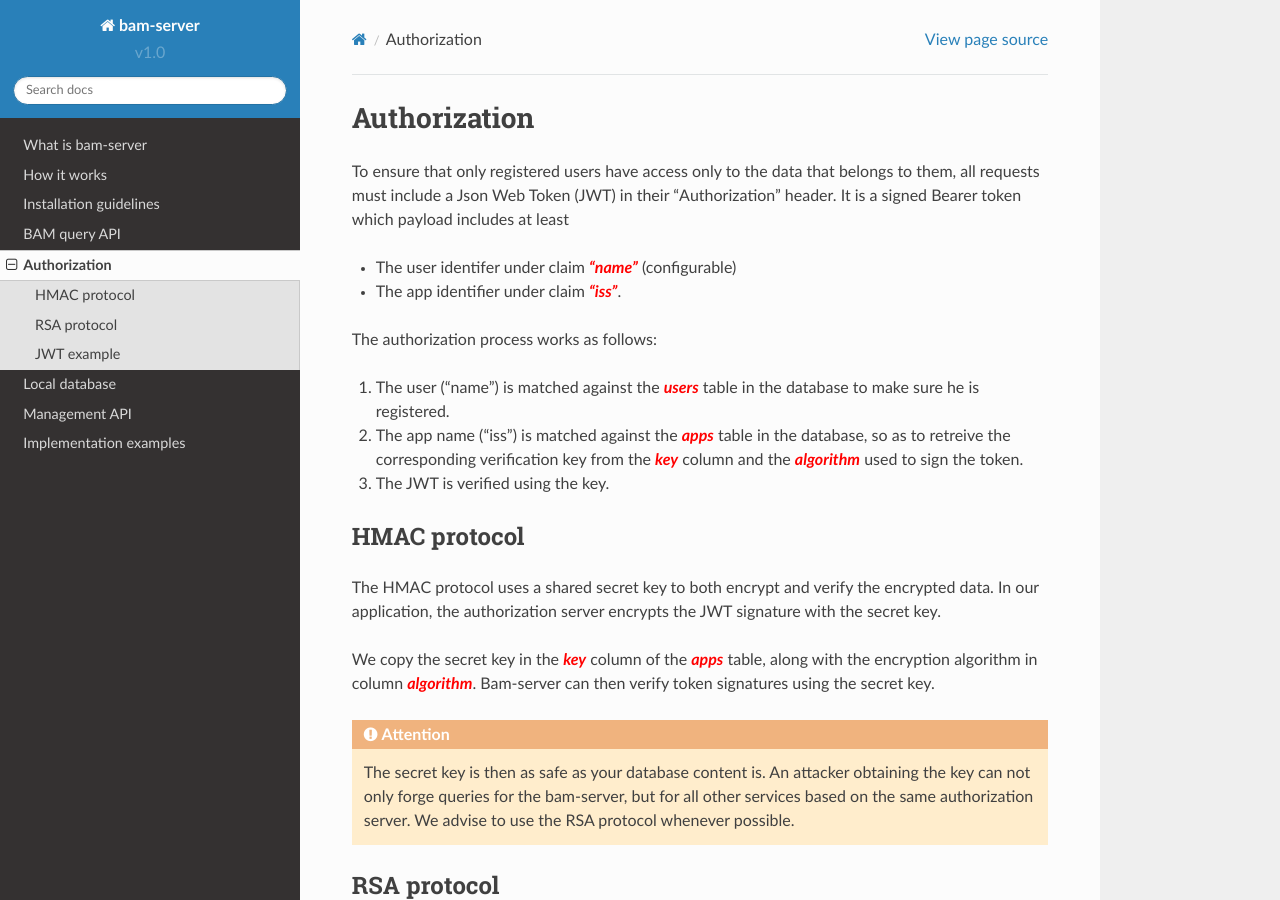
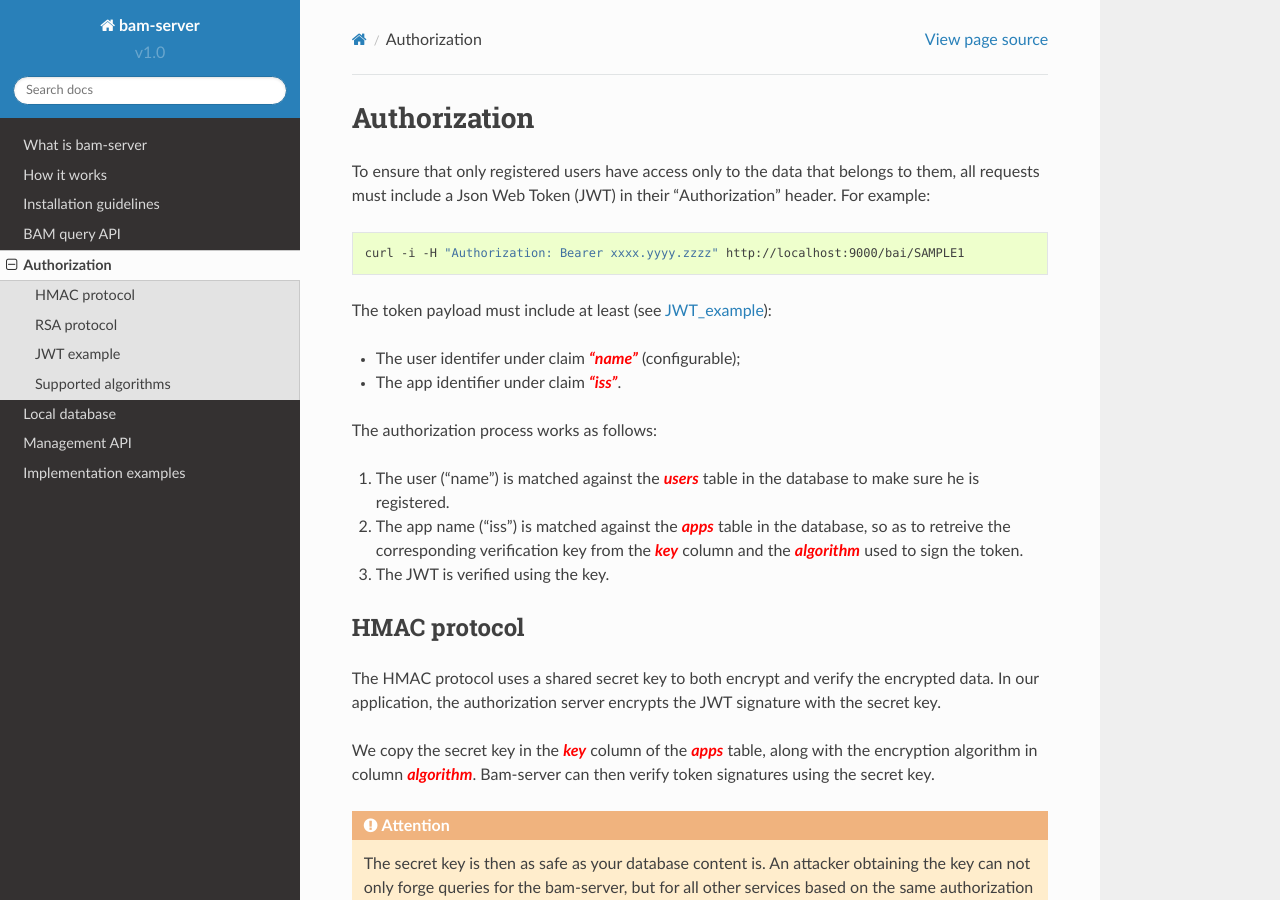
Before and after one commit to chuv-ssrc/bam-server-scala, a Sphinx documentation site: the page built from docs/src/auth.rst, in a window 1280 px wide and 900 px high. Built offline with Sphinx 7.4.7 and the Read the Docs theme 2.0.0, drawn with Linux system fonts in a browser that asks for light colours; some of the changed text lies outside the part shown.

Commit message:
crypto algorithms

```diff
--- a/docs/src/auth.rst
+++ b/docs/src/auth.rst
@@ -3,10 +3,15 @@
 =============
 
 To ensure that only registered users have access only to the data that belongs to them,
-all requests must include a Json Web Token (JWT) in their "Authorization" header.
-It is a signed Bearer token which payload includes at least
+all requests must include a Json Web Token (JWT) in their "Authorization" header. For example:
 
-* The user identifer under claim `"name"` (configurable)
+.. code:: bash
+
+    curl -i -H "Authorization: Bearer xxxx.yyyy.zzzz" http://localhost:9000/bai/SAMPLE1
+
+The token payload must include at least (see JWT_example_):
+
+* The user identifer under claim `"name"` (configurable);
 * The app identifier under claim `"iss"`.
 
 The authorization process works as follows:
@@ -77,12 +82,14 @@
 .. note::
 
   Database TEXT fields can only hold one line of text.
-  You must replace all line returns by **`\\n`**, for instance:
+  You must replace all line returns by ``\n``, for instance:
 
   .. code:: bash
 
       -----BEGIN RSA PUBLIC KEY-----\nMFwwDQYJKoZIhvcNAQEBBQADSwAwSAJBAK7ttYaE/1ldsb0OJQDQhhDWqwuFWIyt\nxgYIJH1HYA4UpA/Nm24fERIA1xi2Pomep6VTnQ/ThFP5hn2NyITwCIsCAwEAAQ==\n-----END RSA PUBLIC KEY-----
 
+
+.. _JWT_example:
 
 JWT example
 -----------
@@ -118,3 +125,22 @@
     <Base64(Header)>.<Base64(Payload)>.<Base64(Signature)>
 
 For more details on JWTs, see `jwt.io <jwt.io>`_.
+
+
+Supported algorithms
+--------------------
+
+The values in the first column are the ones that can be put in `apps.algorithm`.
+
+.. table::
+
+   ========= ==============================
+   algorithm description
+   ========= ==============================
+   "HS256" 	 HMAC using SHA-256 algorithm
+   "HS384"	 HMAC using SHA-384 algorithm
+   "HS512" 	 HMAC using SHA-512 algorithm
+   "RS256" 	 RSASSA using SHA-256 algorithm
+   "RS384" 	 RSASSA using SHA-384 algorithm
+   "S512" 	 RSASSA using SHA-512 algorithm
+   ========= ==============================
```
